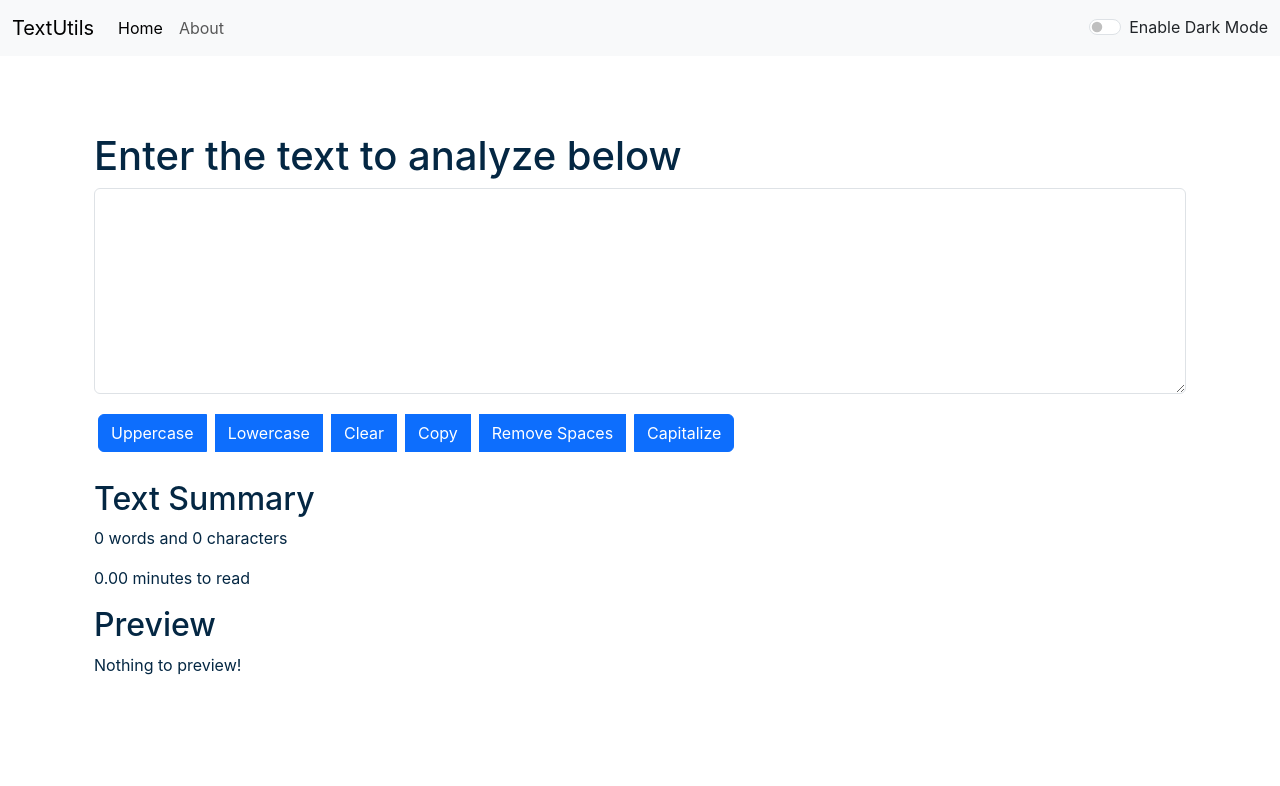
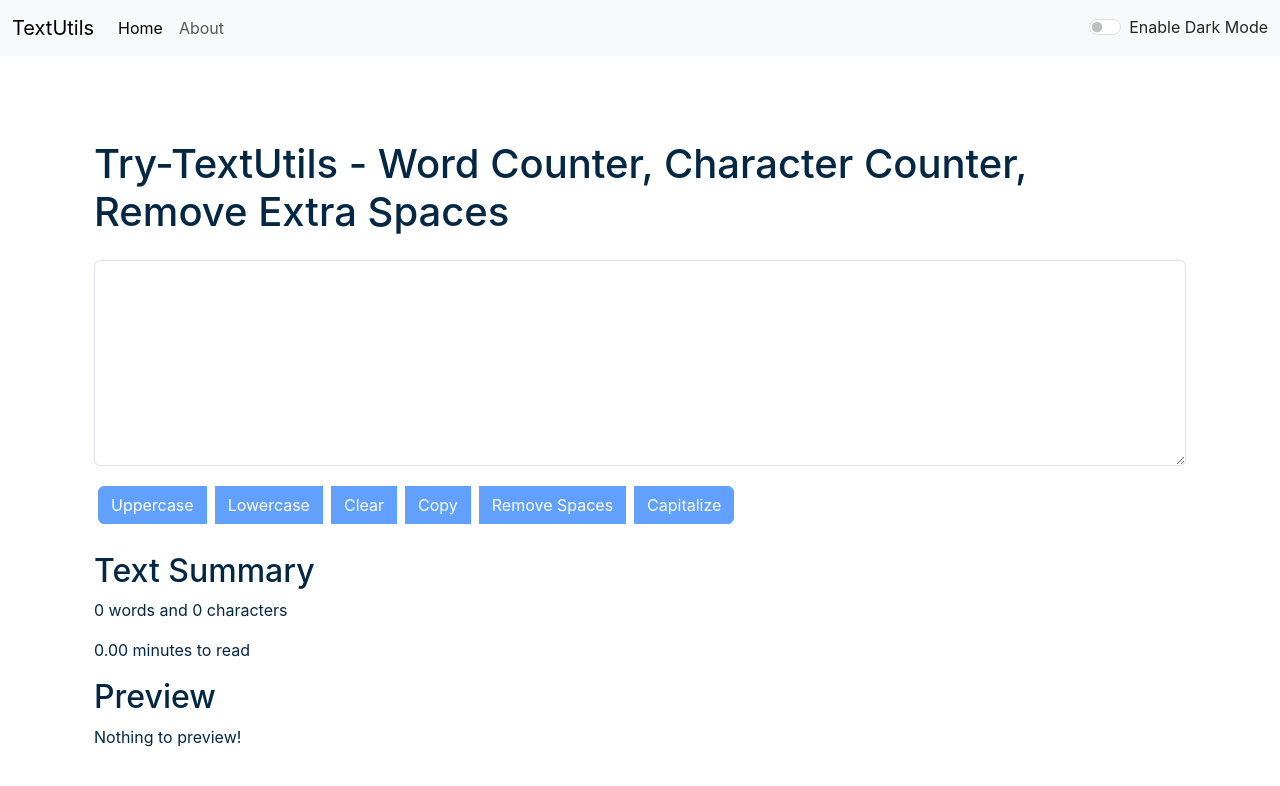
Before and after one commit to prasadmagdum/Textutils_react, a React (Create React App) app: page / in a window 1280 px wide. Shown: the top 786 px of the page. Built offline with nearby package versions, Linux system fonts and the light colour scheme.

Commit message:
last_update

```diff
--- a/public/index.html
+++ b/public/index.html
@@ -7,7 +7,7 @@
     <meta name="theme-color" content="#000000" />
     <meta
       name="description"
-      content=" TextUtils is a  utility which  can be used to  manipulate ypur text in the way you want."
+      content=" TextUtils is a word counter and a character counting utility which  can be used to  manipulate ypur text in the way you want. You can remove  extra spaces,copy the manipulated text  as wll as convert your text from Uppercase to lowercase and lowercase to uppercase"
     />
     <link rel="apple-touch-icon" href="%PUBLIC_URL%/apple-touch-icon.png" />
     <!--
@@ -25,7 +25,7 @@
       Learn how to configure a non-root public URL by running `npm run build`.
     -->
       <link href="https://cdn.jsdelivr.net/npm/bootstrap@5.3.7/dist/css/bootstrap.min.css" rel="stylesheet" integrity="sha384-LN+7fdVzj6u52u30Kp6M/trliBMCMKTyK833zpbD+pXdCLuTusPj697FH4R/5mcr" crossorigin="anonymous">
-    <title>TextUtils-Home</title>
+    <title>TextUtils-Word counter| character counter | Lowecase to Uppercase |Uppercase to Lowercase </title>
   </head>
   <body>
     <noscript>You need to enable JavaScript to run this app.</noscript>
--- a/src/App.js
+++ b/src/App.js
@@ -44,7 +44,7 @@ function App() {
         <Routes>
           <Route
             exact path="/"
-            element={<TextForm showAlert={showAlert} heading="Enter the text to analyze below" mode={mode} />}
+            element={<TextForm showAlert={showAlert} heading="Try-TextUtils - Word Counter, Character Counter, Remove Extra Spaces  " mode={mode} />}
           />
           <Route exact path="/about"element={<About/>}/>
         </Routes>
--- a/src/components/About.js
+++ b/src/components/About.js
@@ -1,16 +1,22 @@
 import React from 'react';
 export default function About(props) {
+  // Style based on mode
   const myStyle = {
     color: props.mode === 'dark' ? 'white' : '#042743',
     backgroundColor: props.mode === 'dark' ? 'rgb(36 74 104)' : 'white',
+    padding: "15px",
+    borderRadius: "8px",
+    transition: "all 0.3s ease-in-out"
   };
   return (
-    <div className="container" style={myStyle}>
-      <h1>About TextUtils</h1>
+    <div className="container my-4" style={myStyle}>
+      <h1 className="mb-3">About TextUtils</h1>
+
       <div className="accordion" id="accordionExample">
 
+        {/* Accordion Item 1 */}
         <div className="accordion-item">
-          <h2 className="accordion-header">
+          <h2 className="accordion-header" id="headingOne">
             <button
               className="accordion-button"
               type="button"
@@ -25,16 +31,20 @@ export default function About(props) {
           <div
             id="collapseOne"
             className="accordion-collapse collapse show"
+            aria-labelledby="headingOne"
             data-bs-parent="#accordionExample"
           >
             <div className="accordion-body">
-              <strong>TextUtils helps you analyze your text quickly and efficiently.</strong> You can count words, characters, remove extra spaces, convert to uppercase or lowercase, and more. It's a useful tool for improving your writing or checking content.
+              <strong>TextUtils helps you analyze your text quickly and efficiently.</strong>
+              You can count words, characters, remove extra spaces, convert to uppercase or lowercase, and more.
+              It's a handy tool for improving your writing or checking content.
             </div>
           </div>
         </div>
 
+        {/* Accordion Item 2 */}
         <div className="accordion-item">
-          <h2 className="accordion-header">
+          <h2 className="accordion-header" id="headingTwo">
             <button
               className="accordion-button collapsed"
               type="button"
@@ -49,16 +59,20 @@ export default function About(props) {
           <div
             id="collapseTwo"
             className="accordion-collapse collapse"
+            aria-labelledby="headingTwo"
             data-bs-parent="#accordionExample"
           >
             <div className="accordion-body">
-              <strong>TextUtils is completely free to use.</strong> There is no cost or subscription required. Whether you're a student, teacher, or content creator, you can use it anytime without any charges.
+              <strong>TextUtils is completely free to use.</strong>
+              There is no cost or subscription required. Whether you're a student, teacher, or content creator,
+              you can use it anytime without any charges.
             </div>
           </div>
         </div>
 
+        {/* Accordion Item 3 */}
         <div className="accordion-item">
-          <h2 className="accordion-header">
+          <h2 className="accordion-header" id="headingThree">
             <button
               className="accordion-button collapsed"
               type="button"
@@ -73,10 +87,13 @@ export default function About(props) {
           <div
             id="collapseThree"
             className="accordion-collapse collapse"
+            aria-labelledby="headingThree"
             data-bs-parent="#accordionExample"
           >
             <div className="accordion-body">
-              <strong>TextUtils works in all modern web browsers.</strong> You can use it on Chrome, Firefox, Edge, Safari, and more. There's no need to install anything — just open the app in your browser and start using it.
+              <strong>TextUtils works in all modern web browsers.</strong>
+              You can use it on Chrome, Firefox, Edge, Safari, and more.
+              There's no need to install anything — just open the app in your browser and start using it.
             </div>
           </div>
         </div>
--- a/src/components/TextForm.js
+++ b/src/components/TextForm.js
@@ -19,6 +19,7 @@ export default function TextFormPlus(props) {
 
   const handleCopyClick = () => {
     navigator.clipboard.writeText(text);
+    document.getSelection().removeAllRanges();
     props.showAlert("Copied to clipboard", "success");
   };
 
@@ -46,7 +47,7 @@ export default function TextFormPlus(props) {
   return (
     <>
       <div className="container" style={{ color: props.mode === 'dark' ? 'white' : '#042743' }}>
-        <h1>{props.heading}</h1>
+        <h1 className="my-4">{props.heading}</h1>
         <textarea
           className="form-control mb-3"
           value={text}
@@ -58,12 +59,12 @@ export default function TextFormPlus(props) {
           rows="8"
         />
         <div className="btn-group mb-2">
-          <button className="btn btn-primary mx-1 my-1" onClick={handleUpClick}>Uppercase</button>
-          <button className="btn btn-primary mx-1 my-1" onClick={handleLoClick}>Lowercase</button>
-          <button className="btn btn-primary mx-1 my-1" onClick={handleClearClick}>Clear</button>
-          <button className="btn btn-primary mx-1 my-1" onClick={handleCopyClick}>Copy</button>
-          <button className="btn btn-primary mx-1 my-1" onClick={handleExtraSpaces}>Remove Spaces</button>
-          <button className="btn btn-primary mx-1 my-1" onClick={handleCapitalize}>Capitalize</button>
+          <button disabled={text.length===0} className="btn btn-primary mx-1 my-1" onClick={handleUpClick}>Uppercase</button>
+          <button disabled={text.length===0} className="btn btn-primary mx-1 my-1" onClick={handleLoClick}>Lowercase</button>
+          <button disabled={text.length===0} className="btn btn-primary mx-1 my-1" onClick={handleClearClick}>Clear</button>
+          <button disabled={text.length===0} className="btn btn-primary mx-1 my-1" onClick={handleCopyClick}>Copy</button>
+          <button disabled={text.length===0} className="btn btn-primary mx-1 my-1" onClick={handleExtraSpaces}>Remove Spaces</button>
+          <button disabled={text.length===0} className="btn btn-primary mx-1 my-1" onClick={handleCapitalize}>Capitalize</button>
         </div>
       </div>
 
```
